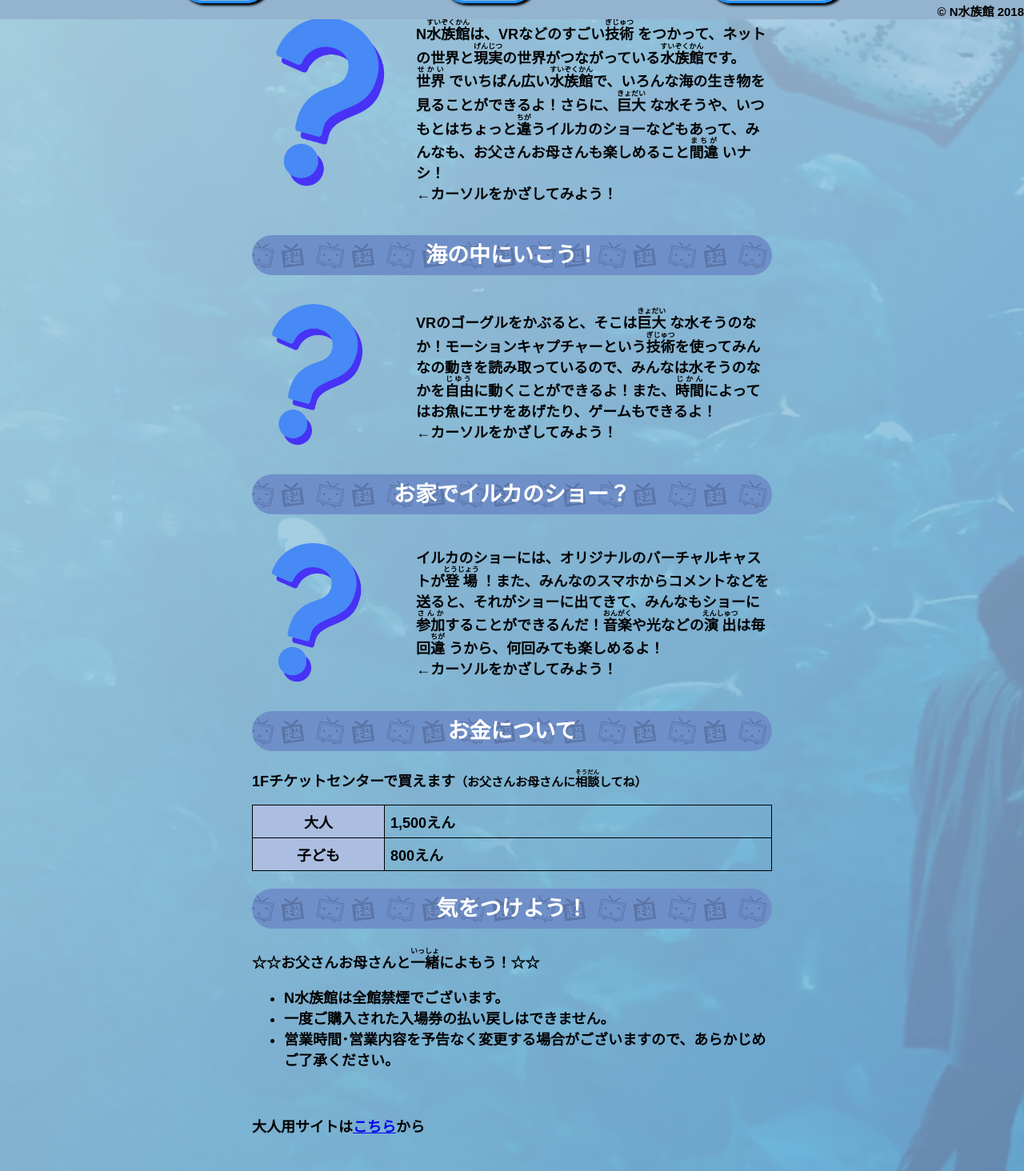
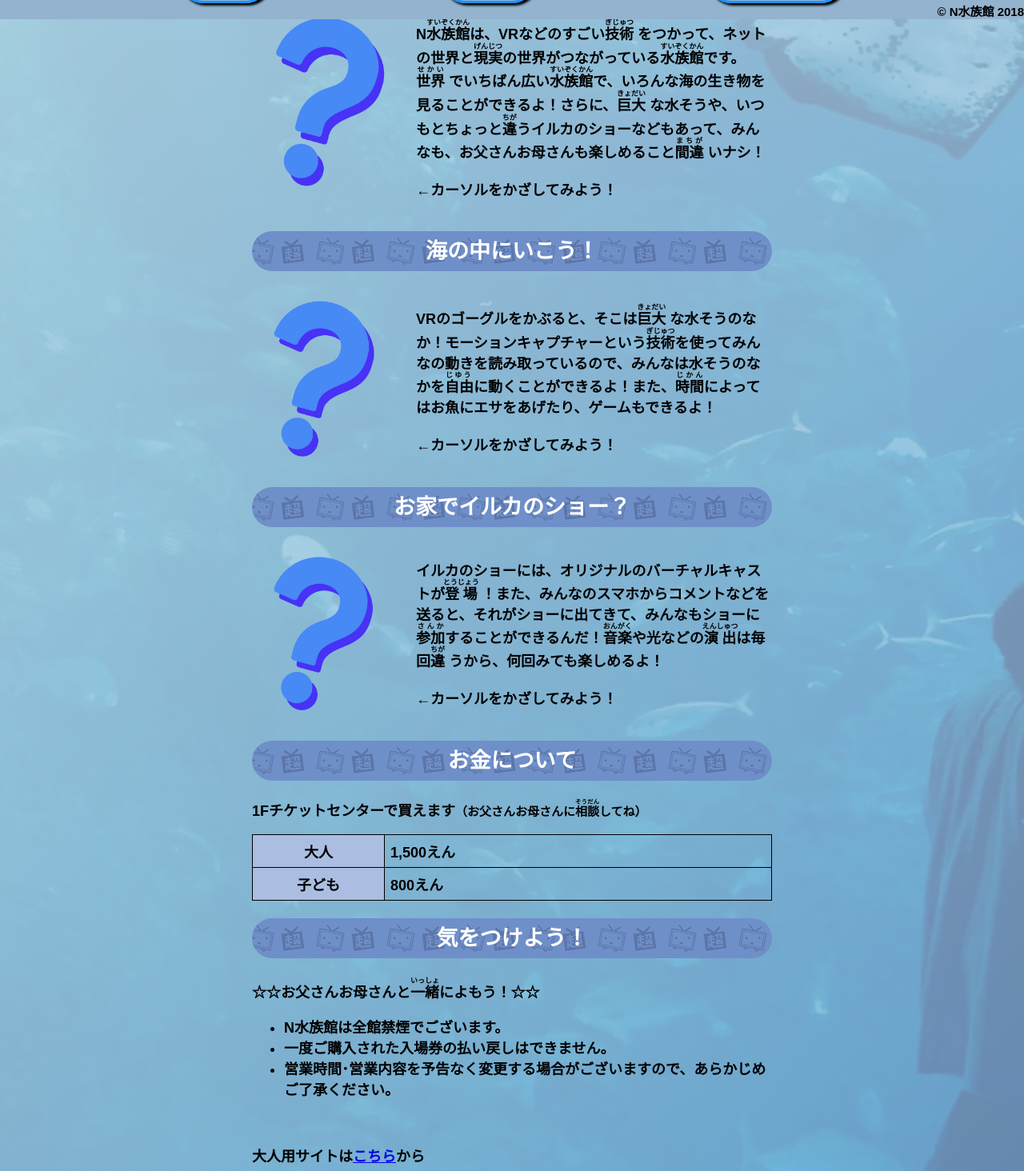
Before and after one commit to ujs128/moggithon-c, a plain HTML site: page index.html in a window 1280 px wide. Shown: the part 776-2240 px from the top of the page at 80% size. Drawn offline with Linux system fonts and the light colour scheme.

Commit message:
多分完成！

```diff
--- a/index.html
+++ b/index.html
@@ -35,7 +35,6 @@
                         </div>
                     </section>
                     <section>
-                        <div>
                         <h2 id="about">N<ruby>水族館<rt>すいぞくかん</rt></ruby>とは？</h2>
                         <div class="bigWrapper">
                             <div class="wrapperPhoto1"></div>
@@ -43,34 +42,29 @@
                   </ruby>をつかって、ネットの世界と<ruby>現実<rt>げんじつ</rt></ruby>の世界がつながっている<ruby>水族館<rt>すいぞくかん</rt></ruby>です。<ruby>世界
                     <rt>せかい</rt>
                   </ruby>でいちばん広い<ruby>水族館<rt>すいぞくかん</rt></ruby>で、いろんな海の生き物を見ることができるよ！さらに、<ruby>巨大<rt>きょだい</rt>
-                  </ruby>な水そうや、いつもとはちょっと<ruby>違<rt>ちが</rt></ruby>うイルカのショーなどもあって、みんなも、お父さんお母さんも楽しめること<ruby>間違<rt>まちが</rt>
-                  </ruby>いナシ！<br><strong>←カーソルをかざしてみよう！</strong></p>
-                            </div>
+                  </ruby>な水そうや、いつもとちょっと<ruby>違<rt>ちが</rt></ruby>うイルカのショーなどもあって、みんなも、お父さんお母さんも楽しめること<ruby>間違<rt>まちが</rt>
+                  </ruby>いナシ！<br><br>←カーソルをかざしてみよう！</p>
                         </div>
                     </section>
                     <section>
-                        <div class="aboutWrapper">
                         <h2 id="intoSea">海の中にいこう！</h2>
                         <div class="bigWrapper">
                             <div class="wrapperPhoto2"></div>
                             <p class="clearfix">VRのゴーグルをかぶると、そこは<ruby>巨大<rt>きょだい</rt>
                   </ruby>な水そうのなか！モーションキャプチャーという<ruby>技術<rt>ぎじゅつ</rt></ruby>を使ってみんなの動きを読み取っているので、みんなは水そうのなかを<ruby>自由<rt>
                       じゆう
-                    </rt></ruby>に動くことができるよ！また、<ruby>時間<rt>じかん</rt></ruby>によってはお魚にエサをあげたり、ゲームもできるよ！<br><strong>←カーソルをかざしてみよう！</strong></p>
-                            </div>
+                    </rt></ruby>に動くことができるよ！また、<ruby>時間<rt>じかん</rt></ruby>によってはお魚にエサをあげたり、ゲームもできるよ！<br><br>←カーソルをかざしてみよう！</p>
                         </div>
                     </section>
                     <section>
-                        <div class="aboutWrapper">
                         <h2 id="show">お家でイルカのショー？</h2>
                         <div class="bigWrapper">
                             <div class="wrapperPhoto3"></div>
                             <p class="clearfix">イルカのショーには、オリジナルのバーチャルキャストが<ruby>登場<rt>とうじょう</rt>
                   </ruby>！また、みんなのスマホからコメントなどを送ると、それがショーに出てきて、みんなもショーに<ruby>参加<rt>さんか</rt></ruby>することができるんだ！<ruby>音楽<rt>
                       おんがく</rt></ruby>や光などの<ruby>演出<rt>えんしゅつ</rt></ruby>は毎回<ruby>違<rt>ちが</rt>
-                  </ruby>うから、何回みても楽しめるよ！<br><strong>←カーソルをかざしてみよう！</strong>
+                  </ruby>うから、何回みても楽しめるよ！<br><br>←カーソルをかざしてみよう！
                             </p>
-                            </div>
                         </div>
                     </section>
                 </article>
@@ -95,12 +89,12 @@
                         <h2>気をつけよう！</h2>
                         <p>☆☆お父さんお母さんと<ruby>一緒<rt>いっしょ</rt></ruby>によもう！☆☆</p>
                         <ul>
-                            <li>N水族館は<strong>全館禁煙</strong>でございます。</li>
+                            <li>N水族館は全館禁煙でございます。</li>
                             <li>一度ご購入された入場券の払い戻しはできません。</li>
                             <li>営業時間･営業内容を予告なく変更する場合がございますので、あらかじめご了承ください。</li>
                         </ul>
                         <br>
-                        <p>大人用サイトは<a href="https://posse-ap.com/" target="_blank" rel="noopener noreferrer"><strong>こちら</strong></a>から
+                        <p>大人用サイトは<a href="https://posse-ap.com/" target="_blank" rel="noopener noreferrer">こちら</a>から
                         </p>
                     </div>
                 </article>
```
Lines whose indentation alone changed are shown as unchanged.
